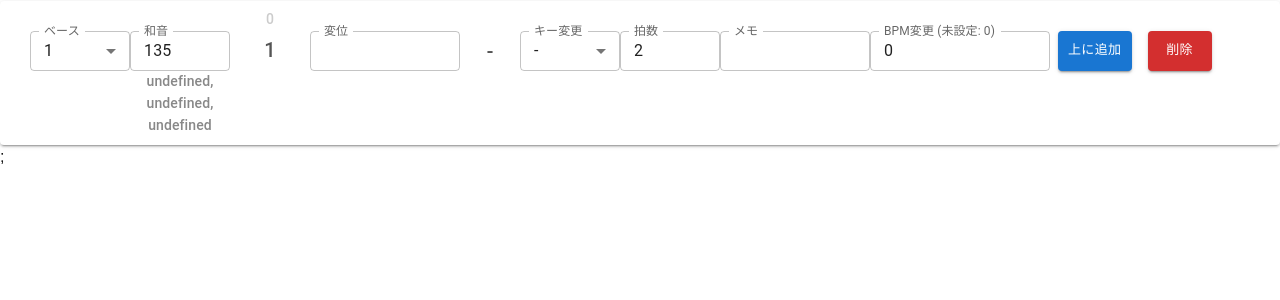
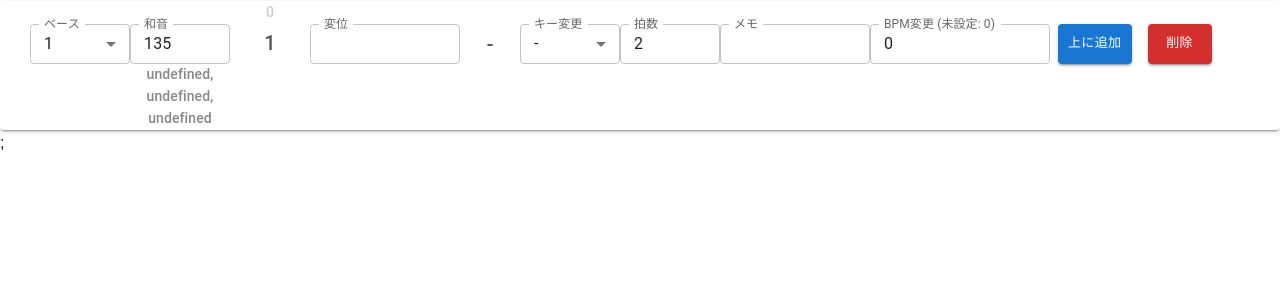
Before and after one commit to Hyayum/chord_editor, a Next.js app: page /ChordEditor in a window 1280 px wide. Shown: the top 300 px of the page. Built offline with nearby package versions, Linux system fonts and the light colour scheme.

Commit message:
padding調整

```diff
--- a/src/pages/ChordEditor.tsx
+++ b/src/pages/ChordEditor.tsx
@@ -47,7 +47,7 @@ export default function ChordEditor(props: Props) {
   const udColor = chordUd.match(/^u/) ? "#f88" : chordUd.match(/^d/) ? "#88f" : "#ccc";
 
   return (
-    <Paper elevation={2} sx={{ p: 1, pl: 0, my: 0.1 }}>
+    <Paper elevation={2} sx={{ pl: 0, pr: 1, py: 0.1,  my: 0.1 }}>
       <Box sx={{ display: "flex" }}>
         <Box sx={{ width: 230 }}></Box>
         <Box sx={{ width: 80 }}>
```
